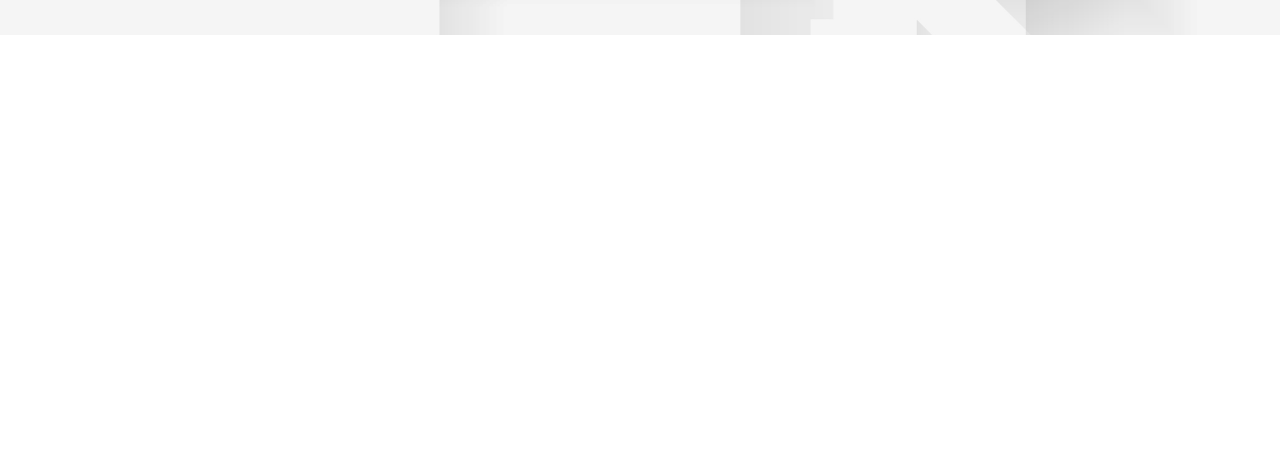
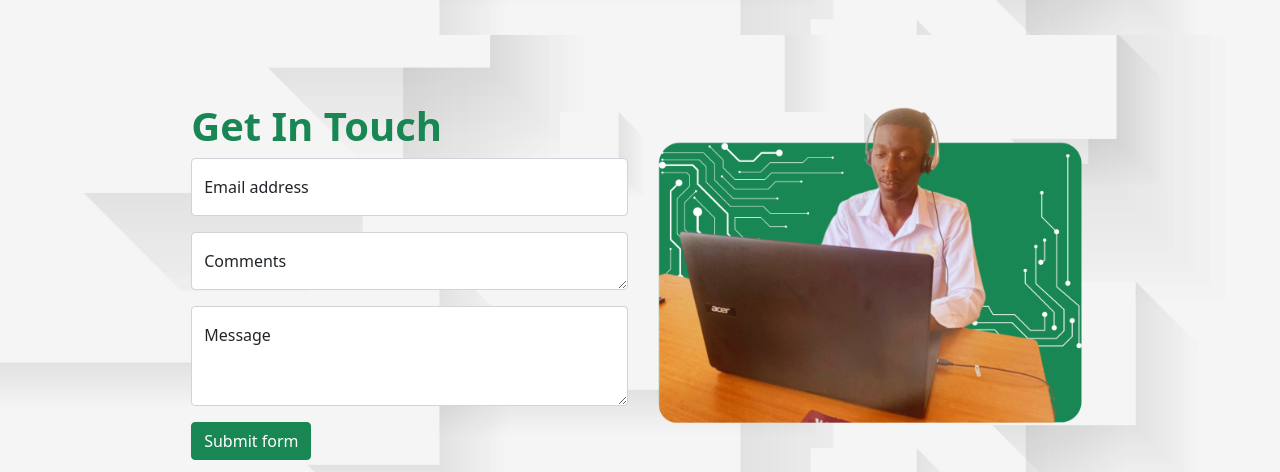
Before and after one commit to rogersdumba/BOOTSTRAP, a plain HTML site: page index.html in a window 1280 px wide. Shown: the part 1886-2358 px from the top of the page. Before the commit the page ends 1921 px from the top, so only its background shows below. Drawn offline with nearby package versions, Linux system fonts and the light colour scheme.

Commit message:
Create a form

```diff
--- a/index.html
+++ b/index.html
@@ -199,6 +199,36 @@
   </div>
 </div>
   </section>
+  <!--Contact Me-->
+  <section class="contact-me">
+    <div class="container">
+      <div class="row justify-content-center align-items-center">
+        <div class="col-md-6">
+          <div class="content-container">
+            <h1 class="fw-bold text-success fw-bold">Get In Touch</h1>
+            <div class="form-floating mb-3">
+              <input type="email" class="form-control" id="floatingInputDisabled" placeholder="name@example.com">
+              <label for="floatingInputDisabled">Email address</label>
+            </div>
+            <div class="form-floating mb-3">
+              <textarea class="form-control" placeholder="Leave a comment here" id="floatingTextareaDisabled" ></textarea>
+              <label for="floatingTextareaDisabled">Comments</label>
+            </div>
+            <div class="form-floating mb-3">
+              <textarea class="form-control" placeholder="Talk to me here !" id="floatingTextarea2Disabled" style="height: 100px" ></textarea>
+              <label for="floatingTextarea2Disabled">Message</label>
+            </div>
+            <div class="form-floating">
+              <button class="btn btn-success" type="submit">Submit form</button>
+            </div>
+          </div>
+        </div>
+        <div class="col-md-6">
+          <img class="img-fluid" src="byr.png" alt="rogers" style="width: 80%; height: auto;">
+        </div>
+      </div>
+    </div>
+  </section>
     <script src="https://cdn.jsdelivr.net/npm/bootstrap@5.0.2/dist/js/bootstrap.bundle.min.js" integrity="sha384-MrcW6ZMFYlzcLA8Nl+NtUVF0sA7MsXsP1UyJoMp4YLEuNSfAP+JcXn/tWtIaxVXM" crossorigin="anonymous"></script>
 </body>
 </html>
```
